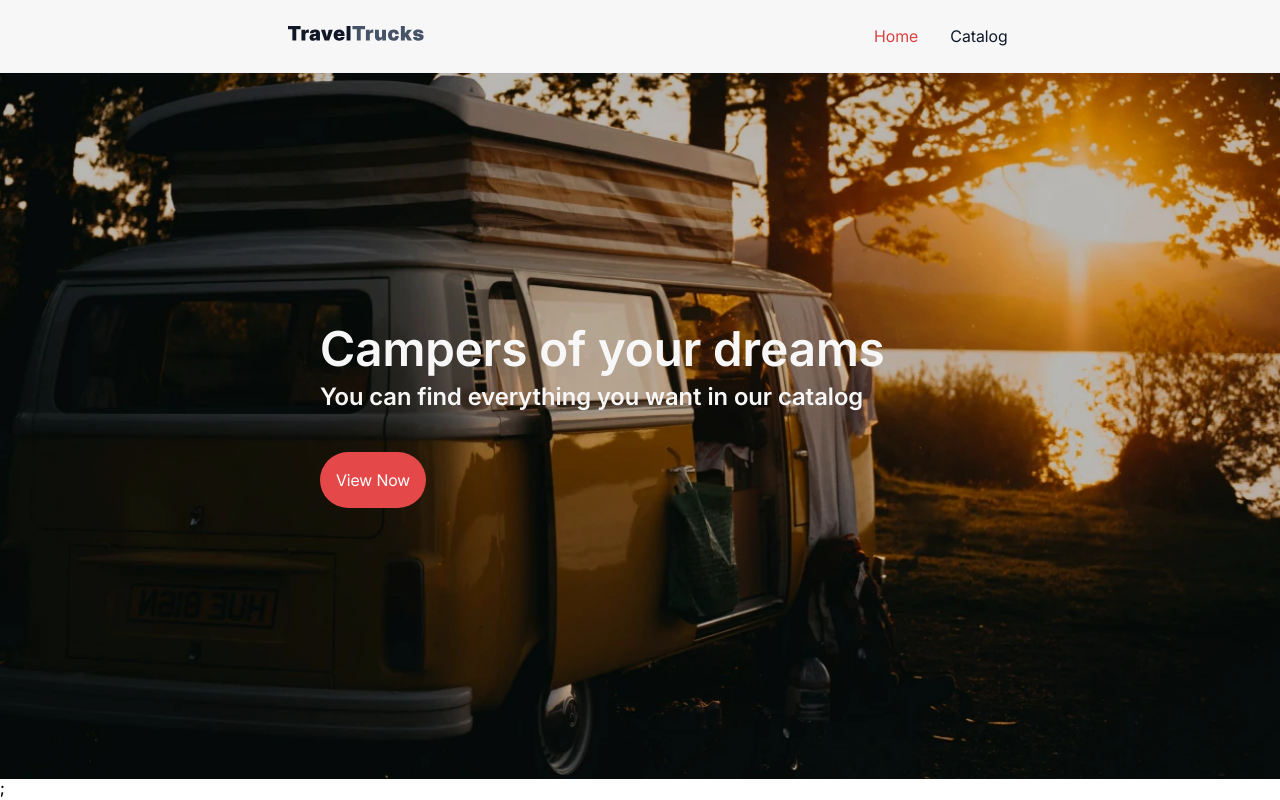
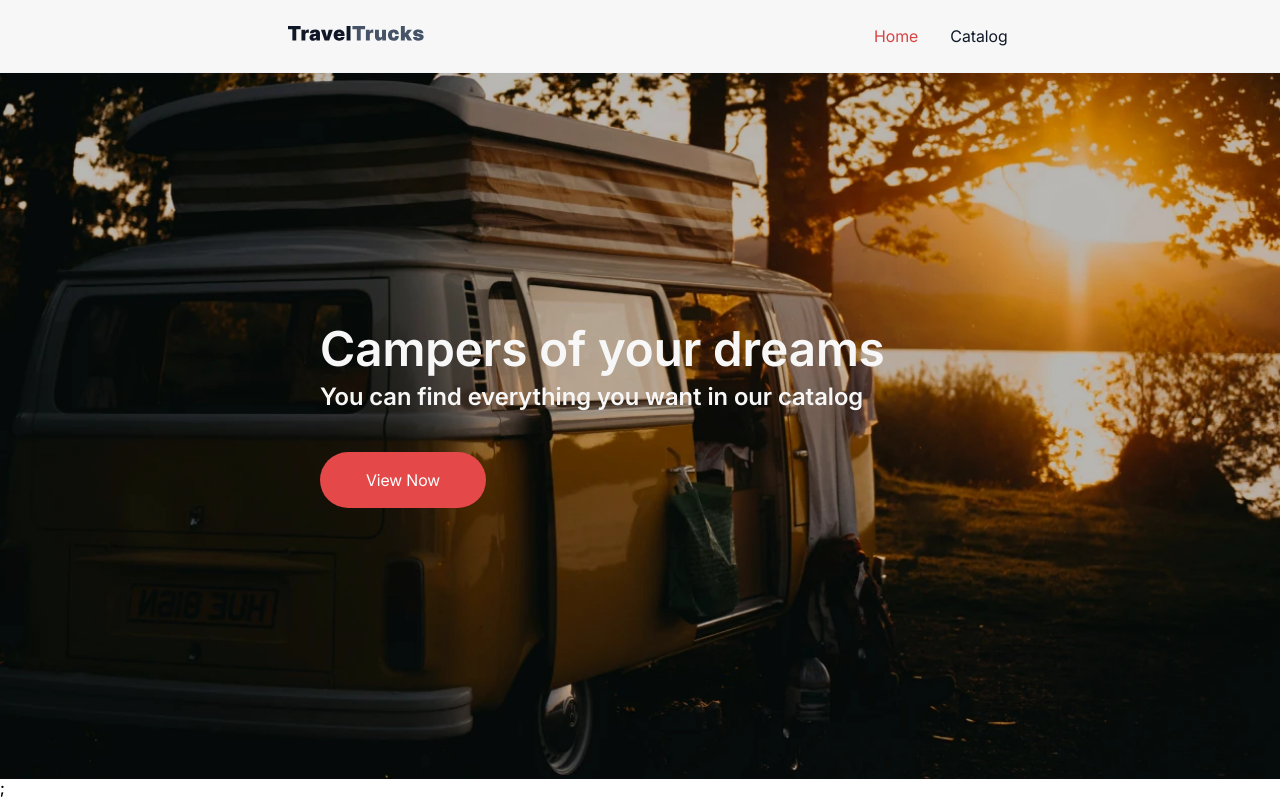
Before and after one commit to gudzsv/travel-trucks, a React (Vite) app: page / in a window 1280 px wide. Built offline with nearby package versions, Linux system fonts and the light colour scheme.

Commit message:
sow more change max-width to with

```diff
--- a/src/components/Buttons/OpenPageBtn/OpenPageBtn.module.css
+++ b/src/components/Buttons/OpenPageBtn/OpenPageBtn.module.css
@@ -3,7 +3,7 @@
   padding: 16px 16px;
   border-radius: 200px;
   background-color: var(--Button);
-  max-width: 166px;
+  width: 166px;
   transition: background-color var(--Animation_cubic);
 }
 
```
